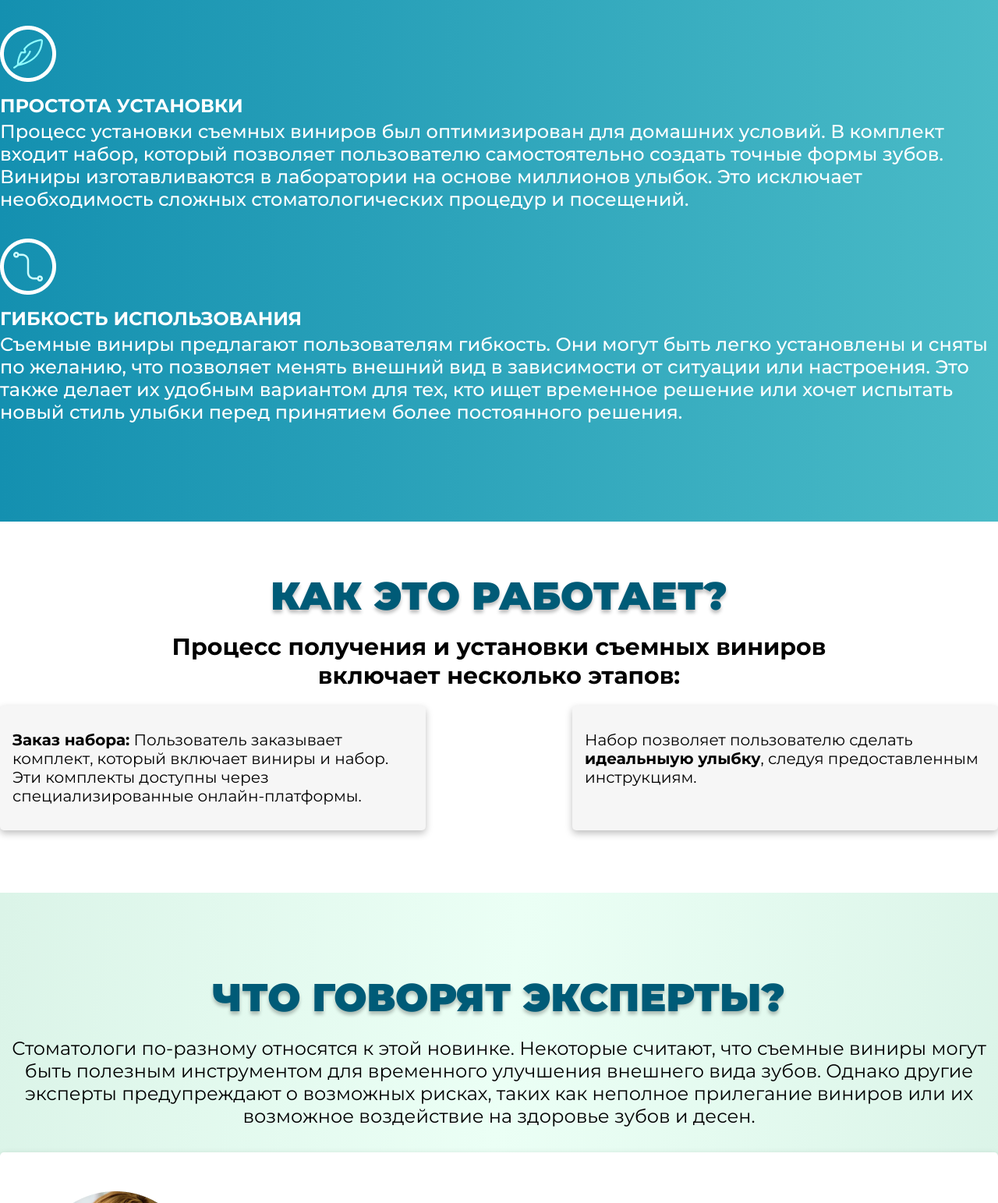
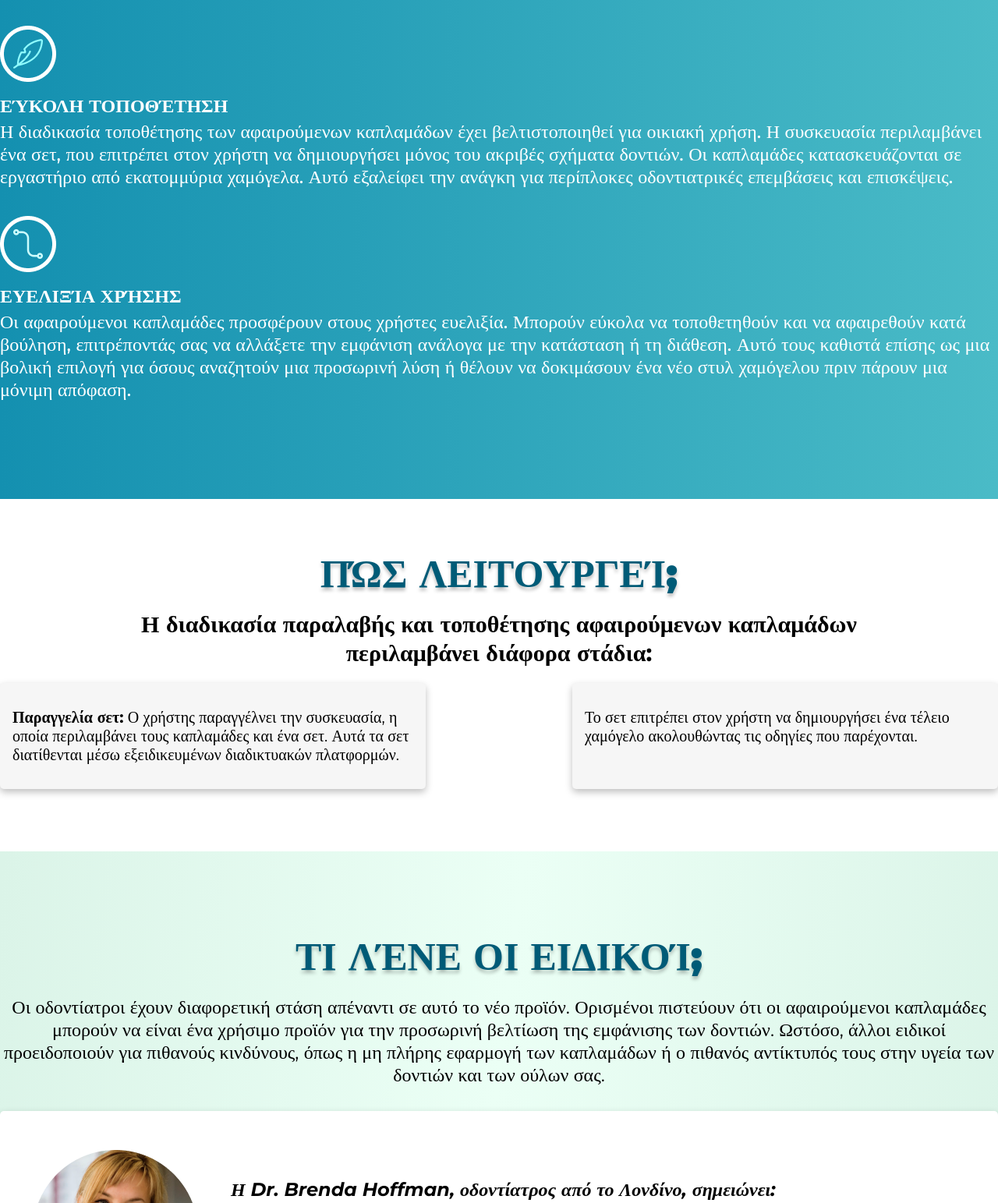
Before and after one commit to htmlcoder001/gr-2137-BrightSmile, a plain HTML site: page index.html in a window 1280 px wide. Shown: the part 5724-7267 px from the top of the page at 78% size. Drawn offline with Linux system fonts and the light colour scheme.

Commit message:
Base template

```diff
--- a/index.html
+++ b/index.html
@@ -221,13 +221,13 @@
         </div>
         <div class="features-wrapper__item">
           <img src="img/features-icon-2.png" alt="" class="features-item__icon">
-          <span class="features-item__title">Простота установки</span>
-          <p class="features-item__text">Процесс установки съемных виниров был оптимизирован для домашних условий. В комплект входит набор, который позволяет пользователю самостоятельно создать точные формы зубов. Виниры изготавливаются в лаборатории на основе миллионов улыбок. Это исключает необходимость сложных стоматологических процедур и посещений.</p>
+          <span class="features-item__title">Εύκολη τοποθέτηση</span>
+          <p class="features-item__text">Η διαδικασία τοποθέτησης των αφαιρούμενων καπλαμάδων έχει βελτιστοποιηθεί για οικιακή χρήση. Η συσκευασία περιλαμβάνει ένα σετ, που επιτρέπει στον χρήστη να δημιουργήσει μόνος του ακριβές σχήματα δοντιών. Οι καπλαμάδες κατασκευάζονται σε εργαστήριο από εκατομμύρια χαμόγελα. Αυτό εξαλείφει την ανάγκη για περίπλοκες οδοντιατρικές επεμβάσεις και επισκέψεις.</p>
         </div>
         <div class="features-wrapper__item">
           <img src="img/features-icon-3.png" alt="" class="features-item__icon">
-          <span class="features-item__title">Гибкость использования</span>
-          <p class="features-item__text">Съемные виниры предлагают пользователям гибкость. Они могут быть легко установлены и сняты по желанию, что позволяет менять внешний вид в зависимости от ситуации или настроения. Это также делает их удобным вариантом для тех, кто ищет временное решение или хочет испытать новый стиль улыбки перед принятием более постоянного решения.</p>
+          <span class="features-item__title">Ευελιξία χρήσης</span>
+          <p class="features-item__text">Οι αφαιρούμενοι καπλαμάδες προσφέρουν στους χρήστες ευελιξία. Μπορούν εύκολα να τοποθετηθούν και να αφαιρεθούν κατά βούληση, επιτρέποντάς σας να αλλάξετε την εμφάνιση ανάλογα με την κατάσταση ή τη διάθεση. Αυτό τους καθιστά επίσης ως μια βολική επιλογή για όσους αναζητούν μια προσωρινή λύση ή θέλουν να δοκιμάσουν ένα νέο στυλ χαμόγελου πριν πάρουν μια μόνιμη απόφαση.</p>
         </div>
       </div>
     </section>
@@ -235,11 +235,11 @@
     <!-- Work -->
     <section class="section-work">
       <div class="theme-wrapper work-wrapper">
-        <span class="theme-headline work-content__headline">Как это работает?</span>
-        <p class="work-wrapper__text">Процесс получения и установки съемных виниров включает несколько этапов:</p>
+        <span class="theme-headline work-content__headline">Πώς λειτουργεί;</span>
+        <p class="work-wrapper__text">Η διαδικασία παραλαβής και τοποθέτησης αφαιρούμενων καπλαμάδων περιλαμβάνει διάφορα στάδια:</p>
         <div class="work-wrapper__steps">
-          <div class="word-steps__item"><b>Заказ набора:</b> Пользователь заказывает комплект, который включает виниры и набор. Эти комплекты доступны через специализированные онлайн-платформы.</div>
-          <div class="word-steps__item">Набор позволяет пользователю сделать <b>идеальныую улыбку</b>, следуя предоставленным инструкциям.</div>
+          <div class="word-steps__item"><b>Παραγγελία σετ:</b> Ο χρήστης παραγγέλνει την συσκευασία, η οποία περιλαμβάνει τους καπλαμάδες και ένα σετ. Αυτά τα σετ διατίθενται μέσω εξειδικευμένων διαδικτυακών πλατφορμών.</div>
+          <div class="word-steps__item">Το σετ επιτρέπει στον χρήστη να δημιουργήσει ένα τέλειο χαμόγελο ακολουθώντας τις οδηγίες που παρέχονται.</div>
         </div>
       </div>
     </section>
@@ -247,13 +247,13 @@
     <!-- Expert -->
     <section class="section-expert">
       <div class="theme-wrapper expert-wrapper">
-        <span class="theme-headline expert-content__headline">Что говорят эксперты?</span>
-        <p class="expert-wrapper__text">Стоматологи по-разному относятся к этой новинке. Некоторые считают, что съемные виниры могут быть полезным инструментом для временного улучшения внешнего вида зубов. Однако другие эксперты предупреждают о возможных рисках, таких как неполное прилегание виниров или их возможное воздействие на здоровье зубов и десен.</p>
+        <span class="theme-headline expert-content__headline">Τι λένε οι ειδικοί;</span>
+        <p class="expert-wrapper__text">Οι οδοντίατροι έχουν διαφορετική στάση απέναντι σε αυτό το νέο προϊόν. Ορισμένοι πιστεύουν ότι οι αφαιρούμενοι καπλαμάδες μπορούν να είναι ένα χρήσιμο προϊόν για την προσωρινή βελτίωση της εμφάνισης των δοντιών. Ωστόσο, άλλοι ειδικοί προειδοποιούν για πιθανούς κινδύνους, όπως η μη πλήρης εφαρμογή των καπλαμάδων ή ο πιθανός αντίκτυπός τους στην υγεία των δοντιών και των ούλων σας.</p>
         <div class="expert-wrapper__main">
           <img src="img/expert-avatar.png" alt="" class="expert-main__avatar">
           <div class="expert-main__content">
-            <p class="expert-content__head">Доктор Лариса Ковалёва, стоматолог из Лондона, отмечает:</p>
-            <p class="expert-content__text">Съемные виниры предоставляют удобное и доступное решение для тех, кто ищет быстрые результаты. Тем не менее, важно учитывать, что длительное использование таких виниров может потребовать регулярного контроля и ухода.</p>
+            <p class="expert-content__head">Η Dr. Brenda Hoffman, οδοντίατρος από το Λονδίνο, σημειώνει:</p>
+            <p class="expert-content__text">Οι αφαιρούμενοι καπλαμάδες παρέχουν μια βολική και προσιτή λύση για όσους αναζητούν γρήγορα αποτελέσματα. Ωστόσο, είναι σημαντικό να ληφθεί υπόψη ότι η μακροχρόνια χρήση αυτών των καπλαμάδων μπορεί να απαιτεί τακτική παρακολούθηση και συντήρηση.</p>
           </div>
         </div>
       </div>
@@ -262,9 +262,9 @@
     <!-- Conclusion -->
     <section class="section-conclusion">
       <div class="theme-wrapper conclusion-wrapper">
-        <span class="theme-headline conclusion-content__headline">Заключение</span>
+        <span class="theme-headline conclusion-content__headline">Σύναψη</span>
         <div class="conclusion-wrapper__box">
-          <p class="conclusion-box__text">Съемные виниры, которые можно установить дома, представляют собой значительный шаг вперед в области косметической стоматологии, предлагая удобное и доступное решение для тех, кто хочет улучшить свою улыбку без больших затрат и длительных процедур. Тем не менее, пользователям следует быть внимательными и учитывать возможные риски, связанные с их использованием.</p>
+          <p class="conclusion-box__text">Οι αφαιρούμενοι καπλαμάδες, που μπορούν να τοποθετηθούν στο σπίτι, αντιπροσωπεύουν σημαντική πρόοδο στην αισθητική οδοντιατρική, προσφέροντας μια βολική και οικονομική λύση για όσους θέλουν να βελτιώσουν το χαμόγελό τους χωρίς έξοδα ή μακροχρόνιες διαδικασίες. Ωστόσο, οι χρήστες θα πρέπει να είναι προσεκτικοί και να εξετάζουν τους πιθανούς κινδύνους που συνδέονται με τη χρήση τους.</p>
           <img src="img/conclusion-img.jpg" alt="" class="conclusion-box__image">
         </div>
       </div>
```
